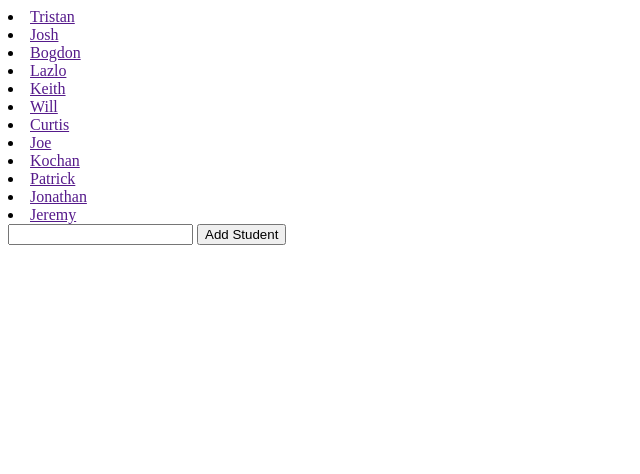
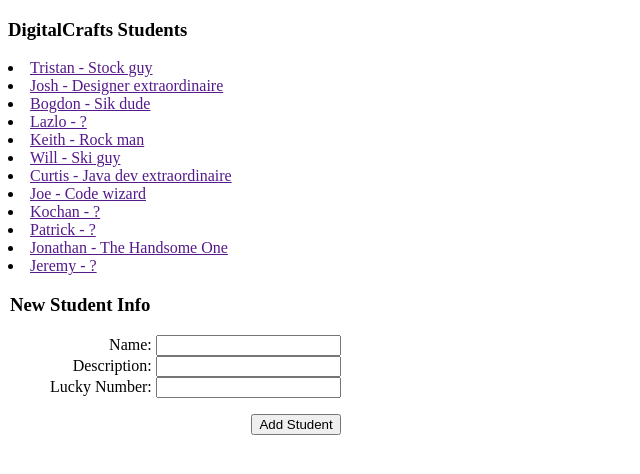
Before and after one commit to kdavidmoore/angular-101, a plain HTML site: page exercise.html in a window 1280 px wide. Shown: the whole page, without its empty margins (0-640 px from the left). Drawn offline with nearby package versions, Linux system fonts and the light colour scheme.

Commit message:
Add/remove as objects
Each student is an object. Only removes students from the beginning of
the array…

```diff
--- a/exercise.html
+++ b/exercise.html
@@ -7,16 +7,25 @@
 	</head>
 	<body ng-controller="myController">
 
-		<!-- <li ng-repeat="student in dcClass">{{student.name}} - {{student.desc}}</li> -->
+		<div>
+			<h3>DigitalCrafts Students</h3>
+			<li ng-repeat="student in dcClass">
+				<a href="" ng-click="removeStudent()">{{student.name}} - {{student.desc}}</a>
+			</li>
+		</div>
 
-		<li ng-repeat="student in dcClass">
-			<a href="" ng-click="removeStudent(student)">{{student}}</a>
-		</li>
-
-		<form ng-submit="addStudent()">
-			<input type="text" ng-model="newStudent">
-			<input type="submit" value="Add Student">
-		</form>
-
+		<div style="position: absolute; left: 10px;">
+			<h3>New Student Info</h3>
+			<div style="text-align: right">
+				<form ng-submit="addStudent()">
+					<ul style="list-style-type: none;">
+						<li><label>Name: </label><input type="text" ng-model="newName"></li>
+						<li><label>Description: </label><input type="text" ng-model="newDesc"></li>
+						<li><label>Lucky Number: </label><input type="text" ng-model="newLuckyNo"></li>
+					</ul>
+					<input type="submit" value="Add Student">
+				</form>
+			</div>
+		</div>
 	</body>
 </html>
--- a/scripts.js
+++ b/scripts.js
@@ -9,7 +9,7 @@ myApp.controller('myController', function($scope){
 	//$scope.first = "Keith";
 	//$scope.last = "Moore";
 
-	/*
+	$scope.dcClass = [
 		{
 			name: 'Tristan',
 			desc: 'Stock guy',
@@ -19,31 +19,65 @@ myApp.controller('myController', function($scope){
 			name: 'Josh',
 			desc: 'Designer extraordinaire',
 			luckyNumber: 3
+		},
+		{
+			name: 'Bogdon',
+			desc: 'Sik dude',
+			luckyNumber: 0
+		},
+		{
+			name: 'Lazlo',
+			desc: '?',
+			luckyNumber: 0
+		},
+		{
+			name: 'Keith',
+			desc: 'Rock man',
+			luckyNumber: 5730
+		},
+		{
+			name: 'Will',
+			desc: 'Ski guy',
+			luckyNumber: 32
+		},
+		{
+			name: 'Curtis',
+			desc: 'Java dev extraordinaire',
+			luckyNumber: 0
+		},
+		{
+			name: 'Joe',
+			desc: 'Code wizard',
+			luckyNumber: 10
+		},
+		{
+			name: 'Kochan',
+			desc: '?',
+			luckyNumber: 0
+		},
+		{
+			name: 'Patrick',
+			desc: '?',
+			luckyNumber: 0
+		},
+		{
+			name: 'Jonathan',
+			desc: 'The Handsome One',
+			luckyNumber: 0
+		},
+		{
+			name: 'Jeremy',
+			desc: '?',
+			luckyNumber: 0
 		}
-	*/
-
-	$scope.dcClass = [
-		'Tristan',
-		'Josh',
-		'Bogdon',
-		'Lazlo',
-		'Keith',
-		'Will',
-		'Curtis',
-		'Joe',
-		'Kochan',
-		'Patrick',
-		'Jonathan',
-		'Jeremy'
 	];
 
-	$scope.addStudent = function(){
-		$scope.dcClass.push($scope.newStudent);
+	$scope.addStudent = function(name, desc, luckyNo){
+		$scope.dcClass.push({ name: $scope.newName, desc: $scope.newDesc, luckyNumber: $scope.newLuckyNo });
 	}
 
-	$scope.removeStudent = function(name){
-		console.log(name);
-		$scope.dcClass.splice($scope.dcClass[name], 1);
+	$scope.removeStudent = function(){
+		$scope.dcClass.splice(this, 1);
 	}
 
 })
```
Lines whose indentation alone changed are shown as unchanged.
